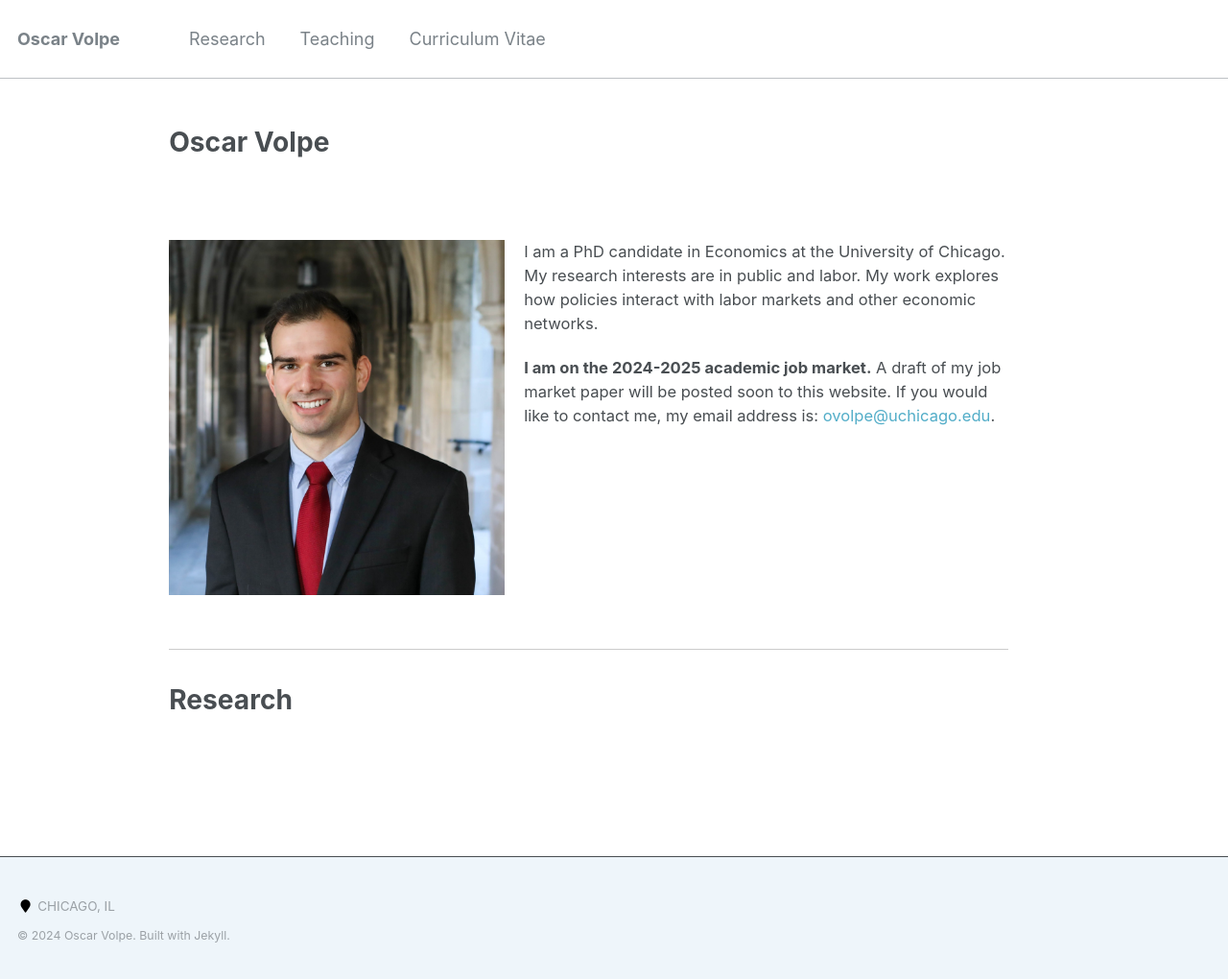
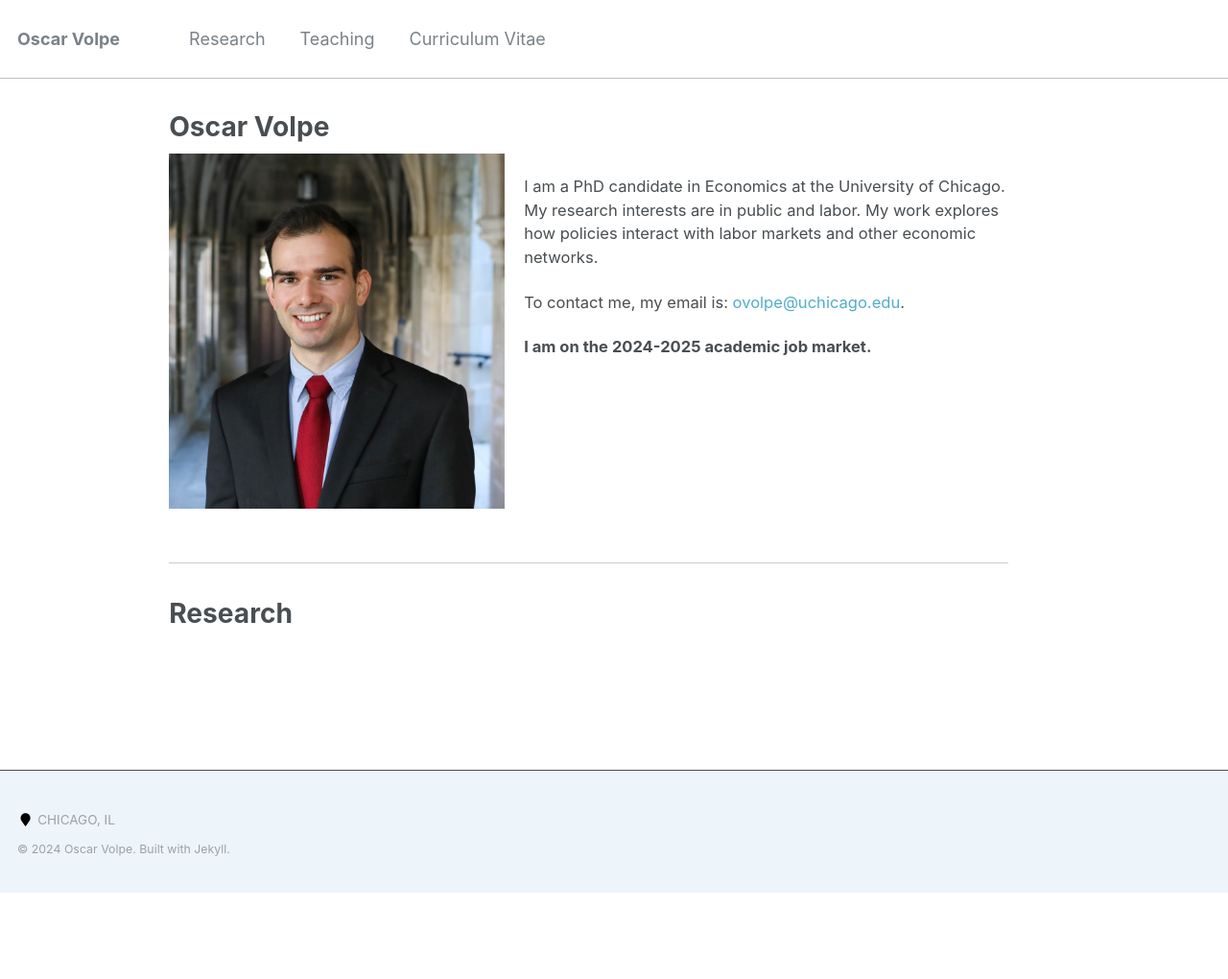
Before and after one commit to ovolpe/ovolpe.github.io, a Jekyll site: the page built from _pages/about.md, in a window 1280 px wide. Shown: the whole page at 96% size. Built offline with Jekyll 4.4.1, drawn with Linux system fonts in a browser that asks for light colours; after the commit the page ends 930 px from its top, so only the background shows below that.

Commit message:
Update about.md

```diff
--- a/_pages/about.md
+++ b/_pages/about.md
@@ -1,21 +1,21 @@
 ---
 permalink: /
-title: ""
-excerpt: ""
+title: "Oscar Volpe"
+excerpt: "Oscar Volpe"
 author_profile: true
 redirect_from:
   - /about/
   - /about.html
 ---
 
-# Oscar Volpe
 
 <img class="img-responsive" style="float: left; margin: 0px 20px 20px 0px;" src="/files/headshot.jpg" width="350">
 
 I am a PhD candidate in Economics at the University of Chicago. My research interests are in public and labor. My work explores how policies interact with labor markets and other economic networks.
 
-**I am on the 2024-2025 academic job market.** A draft of my job market paper will be posted soon to this website. If you would like to contact me, my email address is: <a href="mailto:ovolpe@uchicago.edu">ovolpe@uchicago.edu</a>.
+To contact me, my email is: <a href="mailto:ovolpe@uchicago.edu">ovolpe@uchicago.edu</a>.
 
+**I am on the 2024-2025 academic job market.**
 
 <br style="clear: both;">
 
```
